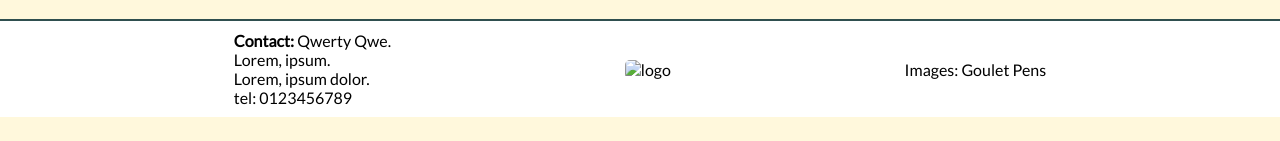
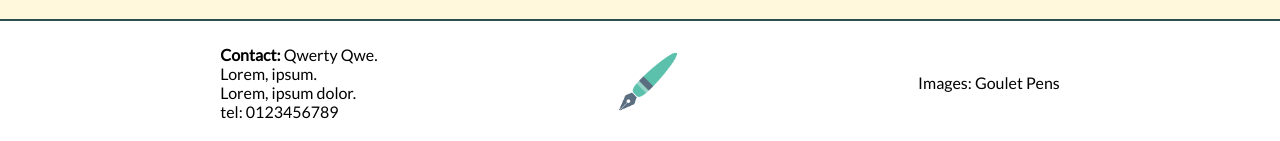
Before and after one commit to onursimsekkk/form.exercise, a plain HTML site: page cssProject1/index.html in a window 1280 px wide. Shown: the part 6033-6174 px from the top of the page. Before the commit the page ends 6150 px from the top, so only its background shows below. Drawn offline with Linux system fonts and the light colour scheme.

Commit message:
logo fail fixed

```diff
--- a/cssProject1/index.html
+++ b/cssProject1/index.html
@@ -181,7 +181,7 @@
         <footer>
             <div id="footer-boxes">
                 <div class="footer-box" id="contact"><b>Contact:</b> Qwerty Qwe. <br>Lorem, ipsum. <br>Lorem, ipsum dolor. <br>tel: 0123456789</div>
-                <div class="footer-box"><img src="images/logo.jpg" alt="logo" id="logo"></div>
+                <div class="footer-box"><img src="logo/logo.jpg" alt="logo" id="logo"></div>
                 <div class="footer-box">Images: Goulet Pens</div>
             </div>
         </footer>
```
